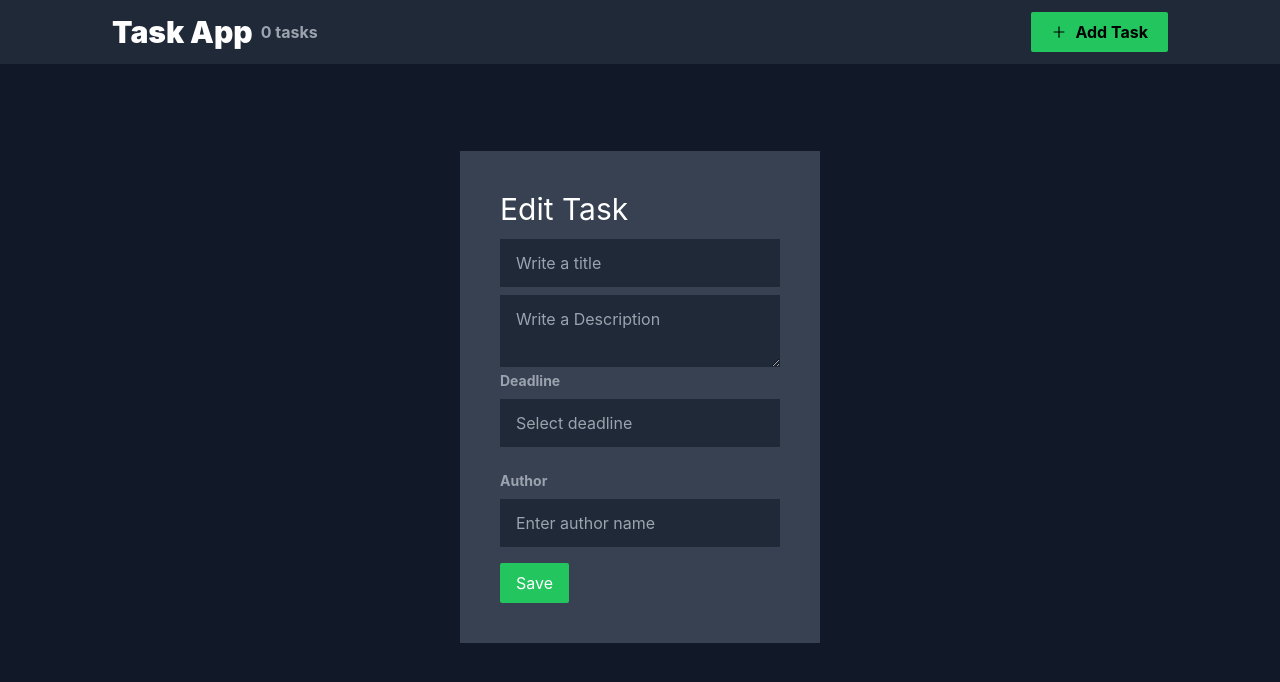
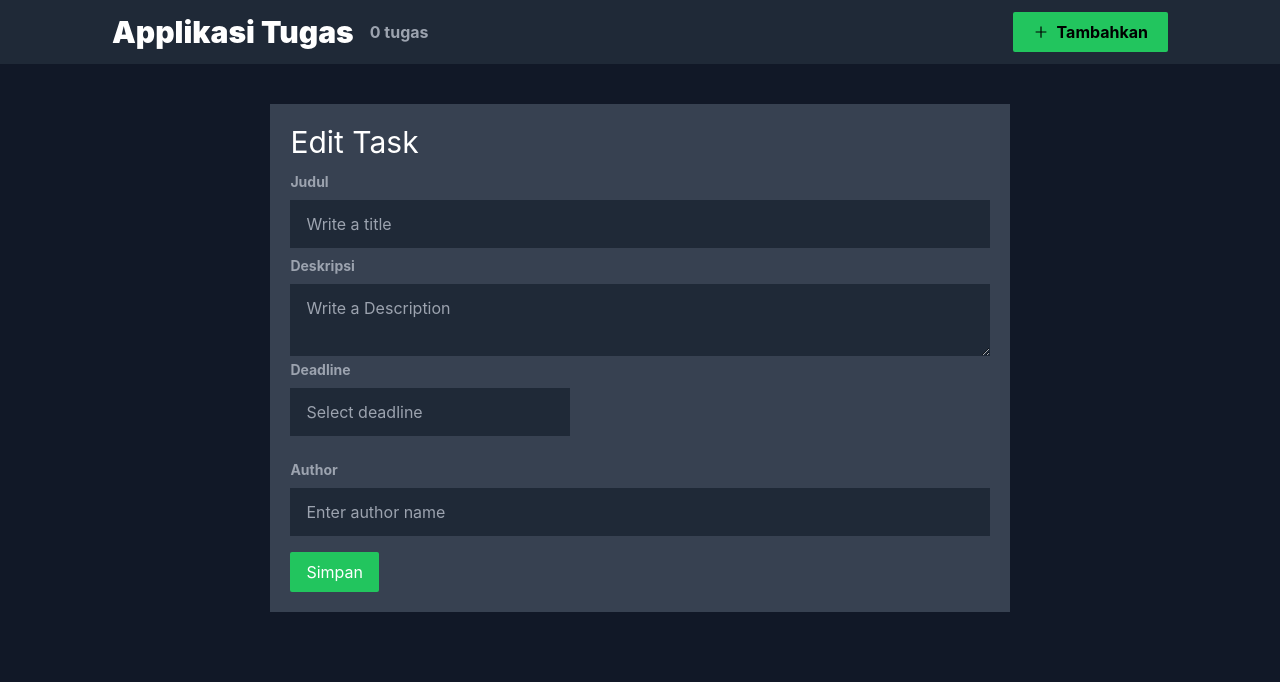
Before and after one commit to orangnyahilang/ADS-FE-Next-JS, a Next.js app: page /edit/1 in a window 1280 px wide. Shown: the top 682 px of the page. Built offline with nearby package versions, Linux system fonts and the light colour scheme.

Commit message:
first commit

```diff
--- a/package.json
+++ b/package.json
@@ -9,6 +9,8 @@
     "lint": "next lint"
   },
   "dependencies": {
+    "@fortawesome/free-solid-svg-icons": "^6.5.1",
+    "@fortawesome/react-fontawesome": "^0.2.0",
     "@popperjs/core": "^2.11.8",
     "next": "13.2.4",
     "react": "18.2.0",
--- a/src/app/globals.css
+++ b/src/app/globals.css
@@ -6,6 +6,7 @@ html,
 body {
   padding: 0;
   margin: 0;
+  background: rgb(17 24 39);
   font-family: -apple-system, BlinkMacSystemFont, Segoe UI, Roboto, Oxygen,
     Ubuntu, Cantarell, Fira Sans, Droid Sans, Helvetica Neue, sans-serif;
 }
--- a/src/app/layout.js
+++ b/src/app/layout.js
@@ -5,7 +5,7 @@ import { TasksProvider } from "../context/TasksContext";
 import { Toaster } from "./Toaster";
 
 export const metadata = {
-  title: "Tasks App",
+  title: "Applikasi Tugas",
 };
 
 export default function RootLayout({ children }) {
--- a/src/app/new/page.js
+++ b/src/app/new/page.js
@@ -44,11 +44,14 @@ const TaskFormPage = ({ params }) => {
   }, []);
 
   return (
-    <div className="flex justify-center items-center h-full">
-      <form className="bg-gray-700 p-10" onSubmit={onSubmit}>
+    <div className="flex justify-center items-center">
+      <form className="bg-gray-700 p-5 w-[70%]" onSubmit={onSubmit}>
         <h1 className="text-3xl mb-3">
           {params.id ? "Edit Task" : "New Task"}
         </h1>
+        <label htmlFor="author" className="block text-gray-400 text-sm font-bold mb-2">
+            Judul
+          </label>
         <input
           type="text"
           className="bg-gray-800 focus:text-gray-100 focus:outline-none w-full py-3 px-4 mb-2 block"
@@ -59,10 +62,12 @@ const TaskFormPage = ({ params }) => {
         />
         {errors.title && (
           <span className="block text-red-400 mb-2">
-            This field is required
+            Bagian ini harus diisi
           </span>
         )}
-
+          <label htmlFor="author" className="block text-gray-400 text-sm font-bold mb-2">
+            Deskripsi
+          </label>
         <textarea
           cols="2"
           placeholder="Write a Description"
@@ -72,7 +77,7 @@ const TaskFormPage = ({ params }) => {
         />
         {errors.description && (
           <span className="block text-red-400 mb-2">
-            This field is required
+            Bagian ini harus diisi
           </span>
         )}
 
@@ -107,13 +112,13 @@ const TaskFormPage = ({ params }) => {
           />
           {errors.author && (
             <span className="block text-red-400 mb-2">
-              This field is required
+              Bagian ini harus diisi
             </span>
           )}
         </div>
 
         <button className="bg-green-500 hover:bg-green-400 px-4 py-2 rounded-sm disabled:opacity-30">
-          Save
+          Simpan
         </button>
       </form>
     </div>
--- a/src/app/page.js
+++ b/src/app/page.js
@@ -11,7 +11,7 @@ function Home() {
     <div className="flex justify-center">
       {tasks.length === 0 ? (
         <div className="block">
-          <h2 className="text-2xl">There are no tasks</h2>
+          <h2 className="text-2xl">Belum ada tugas</h2>
           <VscTasklist size="8rem" />
         </div>
       ) : (
--- a/src/components/Navbar.js
+++ b/src/components/Navbar.js
@@ -12,10 +12,10 @@ export function Navbar() {
   return (
     <header className="flex items-center bg-gray-800 px-28 py-3">
       <Link href="/">
-        <h1 className="font-black text-3xl text-white">Task App</h1>
+        <h1 className="font-black text-3xl text-white">Applikasi Tugas</h1>
       </Link>
 
-      <span className="ml-2 text-gray-400 font-bold">{tasks.length} tasks</span>
+      <span className="ml-4 text-gray-400 font-bold">{tasks.length} tugas</span>
 
       <div className="flex-grow text-right">
         <button
@@ -23,7 +23,7 @@ export function Navbar() {
           onClick={() => router.push("/new")}
         >
           <AiOutlinePlus className="mr-2" />
-          Add Task
+          Tambahkan
         </button>
       </div>
     </header>
--- a/src/components/TaskCard.js
+++ b/src/components/TaskCard.js
@@ -7,6 +7,8 @@ import { VscEdit } from "react-icons/vsc";
 import { toast } from "react-hot-toast";
 import DatePicker from 'react-datepicker';
 import 'react-datepicker/dist/react-datepicker.css';
+import { FontAwesomeIcon } from '@fortawesome/react-fontawesome';
+import { faUserPen, faClock } from '@fortawesome/free-solid-svg-icons';
 
 
 export const TaskCard = ({ task }) => {
@@ -27,8 +29,8 @@ export const TaskCard = ({ task }) => {
             {/* Tombol Delete dipindahkan ke samping */}
           </div>
           <p className="text-gray-300 mb-2">{task.description}</p>
-          <span className="text-gray-400 text-xs block mb-1">Author: {task.author}</span>
-          <span className="text-gray-400 text-xs block mb-1">Deadline: {formatDeadline(task.deadline)}</span>
+          <span className="text-gray-400 text-xs block mb-1"><FontAwesomeIcon icon={faUserPen} /> Penulis: {task.author}</span>
+          <span className="text-gray-400 text-xs block mb-1"><FontAwesomeIcon icon={faClock} /> Deadline: {formatDeadline(task.deadline)}</span>
         </div>
         <div className="flex items-center">
           <button
@@ -42,13 +44,13 @@ export const TaskCard = ({ task }) => {
               toast.success("Task deleted successfully");
             }}
           >
-            <VscTrash className="mr-2" /> Delete
+            <VscTrash className="mr-2" /> Hapus
           </button>
           <button
             className="bg-blue-500 hover:bg-blue-400 px-3 py-1 inline-flex items-center rounded-md"
             onClick={() => router.push(`/edit/${task.id}`)}
           >
-            <VscEdit className="mr-2" /> Edit
+            <VscEdit className="mr-2" /> Update
           </button>
         </div>
       </div>
```
Also changed, not shown: 2 other files (tests, documents, lock files or other folders).
